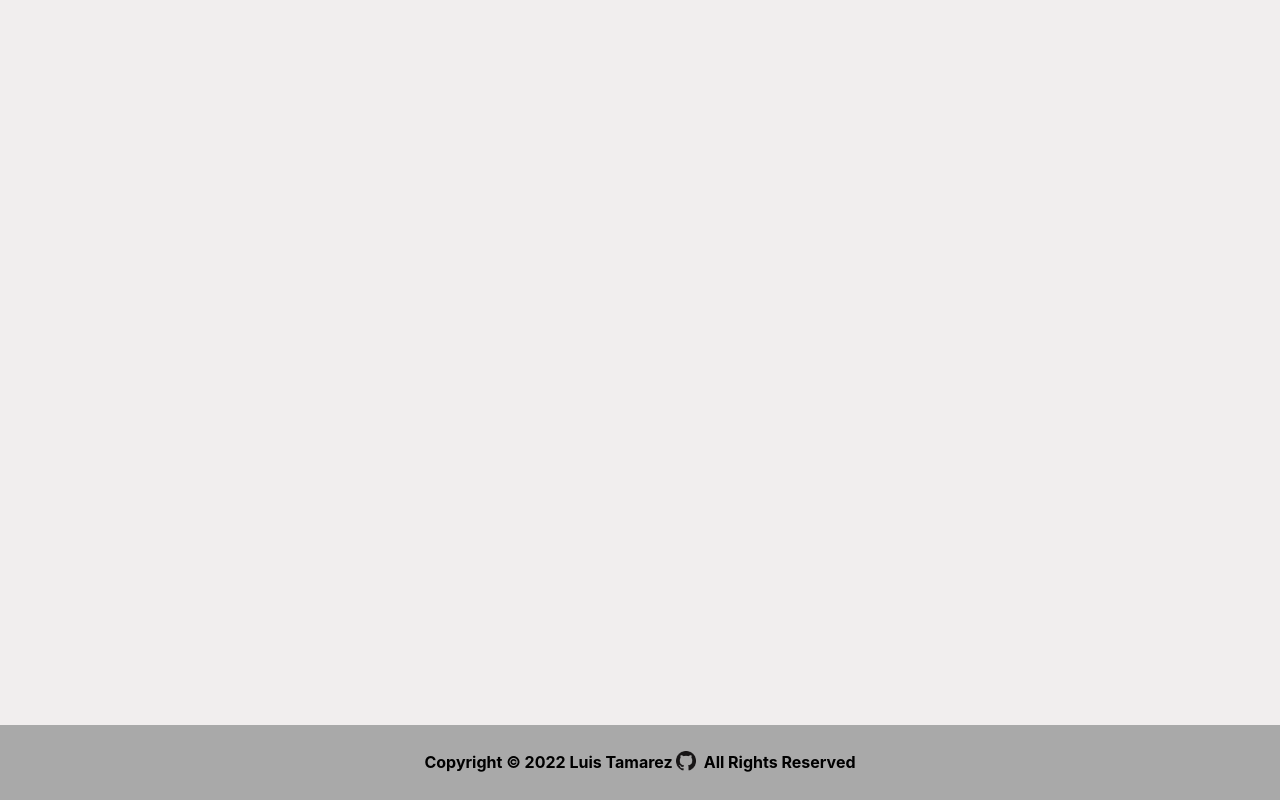
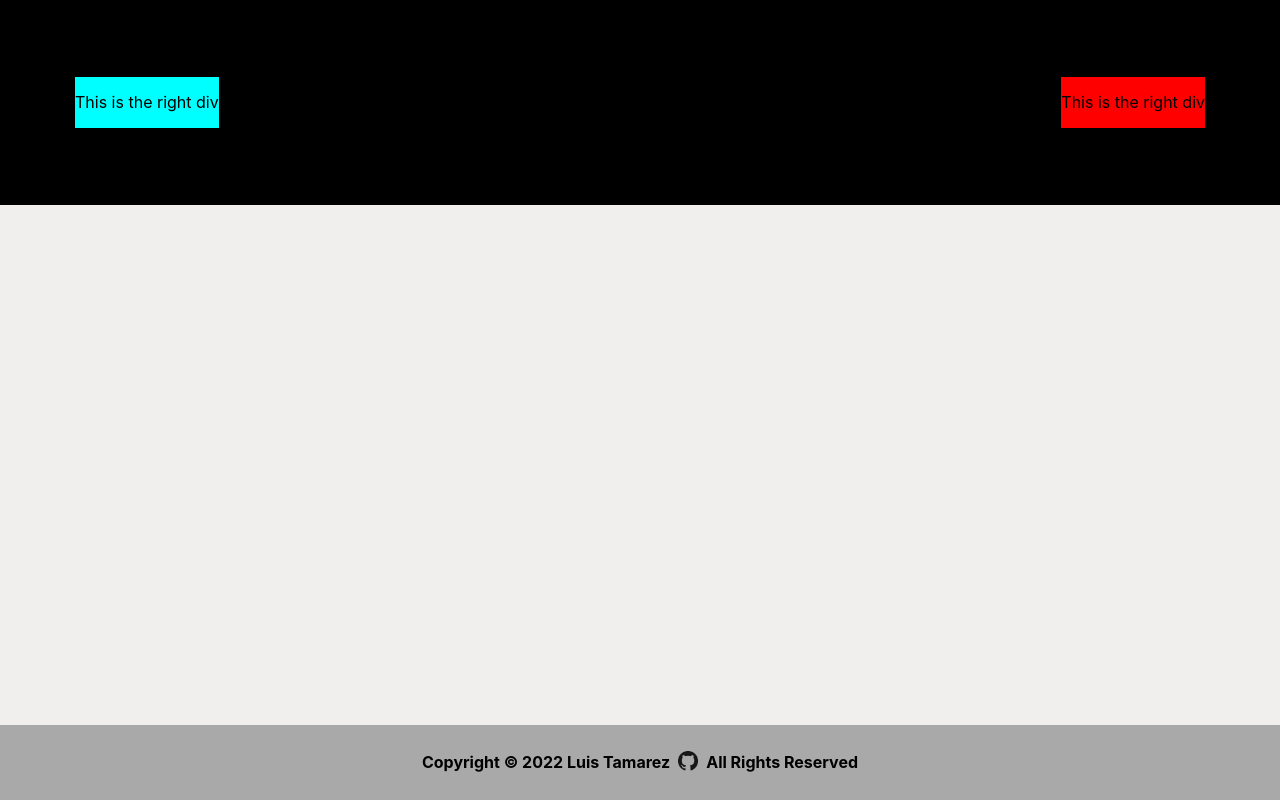
Before and after one commit to luizerkp/restaurant-page, a website built with webpack: page dist/index.html in a window 1280 px wide. Built offline with nearby package versions, Linux system fonts and the light colour scheme.

Commit message:
Refactor footer content to a separate file     * This will provide code resusability     * Add scatfold header content

```diff
--- a/src/css/style.css
+++ b/src/css/style.css
@@ -9,9 +9,29 @@ body {
 
 #content {
     display: flex;
+    flex-direction: column;
     flex: 1 0 auto;
 }
 
+#header {
+    display: flex;
+    height: 185px;
+    background-color: black;
+    justify-content: space-between;
+    align-items: center;
+    padding: 10px 75px;
+}
+
+#header-left {
+    display: flex;
+    justify-content: center;
+    align-items: left;
+    background-color: aqua;
+}
+
+#header-right {
+    background-color: red;
+}
 /* Sticky Footer and credit */
 .footer {
     display: flex;
@@ -25,7 +45,7 @@ body {
 }
 
 #github-logo {
-    padding-left: 3px;
+    padding-left: 8px;
     padding-right: 8px;
 }
 
--- /dev/null
+++ b/src/footerContent.js
@@ -0,0 +1,33 @@
+import githubLogo from './imgs/GitHubMarkSmall.png';
+
+
+// adds footer content to the page
+var footer = (function() {
+    const footerDiv = document.createElement('div');
+    footerDiv.classList.add('footer');
+    const footerPara_1 = document.createElement('p');
+    const footerPara_2 = document.createElement('p');
+    const a = document.createElement('a');
+    a.href = "https://github.com/luizerkp";
+    const myGithubLogo = document.createElement('img');
+    myGithubLogo.src= githubLogo
+    a.appendChild(myGithubLogo)
+    a.setAttribute('id', 'github-logo');
+    const date = new Date().getFullYear();
+    footerPara_1.textContent = `Copyright © ${date} Luis Tamarez`
+    footerPara_2.textContent = "All Rights Reserved";
+    footerDiv.appendChild(footerPara_1);
+    footerDiv.appendChild(a);
+    footerDiv.appendChild(footerPara_2);
+
+    const buildFooter = () => {
+        return document.body.appendChild(footerDiv);
+    }
+
+    return {
+        buildFooter: buildFooter
+    }
+
+})();
+
+export { footer };
--- a/src/index.js
+++ b/src/index.js
@@ -1,38 +1,44 @@
 import './css/style.css';
 import './css/normalize.css';
-import githubLogo from './imgs/GitHubMarkSmall.png';
+import { footer } from './footerContent.js';
+// import logo from './imgs/.png';
 
 
-// adds footer content to the page
-var footer = (function() {
-    const footerDiv = document.createElement('div');
-    footerDiv.classList.add('footer');
-    const footerPara_1 = document.createElement('p');
-    const footerPara_2 = document.createElement('p');
-    const a = document.createElement('a');
-    a.href = "https://github.com/luizerkp";
-    const myGithubLogo = document.createElement('img');
-    myGithubLogo.src= githubLogo
-    a.appendChild(myGithubLogo)
-    a.setAttribute('id', 'github-logo');
-    const date = new Date().getFullYear();
-    footerPara_1.textContent = `Copyright © ${date} Luis Tamarez`
-    footerPara_2.textContent = "All Rights Reserved";
-    footerDiv.appendChild(footerPara_1);
-    footerDiv.appendChild(a);
-    footerDiv.appendChild(footerPara_2);
+var buildContent = (function (){
+    const content = document.querySelector('#content');
+    footer.buildFooter();
 
-    const buildFooter = () => {
-        return footerDiv;
+    return {
+        getContentDiv: () => content
     }
 
-    return {
-        buildFooter: buildFooter
-    }
 
 })();
 
-var buildContent = (function (){
-    // const content = document.querySelector('#content');
-    document.body.appendChild(footer.buildFooter());
+var header = (function () {
+    const rightP = document.createElement('p');
+    rightP.textContent = "This is the right div";
+
+    const leftP = document.createElement('p');
+    leftP.textContent = "This is the right div";
+
+    const headerDiv = document.createElement('header');
+    headerDiv.setAttribute('id', 'header');
+    const contentDiv = buildContent.getContentDiv();
+
+    const headerLeftDiv = document.createElement('div');
+    headerLeftDiv.setAttribute('id', 'header-left');
+    // const myLogo = document.createElement('img');
+    // myLogo.src = logo;
+    headerLeftDiv.appendChild(leftP);
+
+    const headerRightDiv = document.createElement('div');
+    headerRightDiv.setAttribute('id', 'header-right');
+    headerRightDiv.appendChild(rightP);
+
+    headerDiv.append(headerLeftDiv, headerRightDiv);
+
+
+
+    contentDiv.appendChild(headerDiv);
 })();
--- a/webpack.config.js
+++ b/webpack.config.js
@@ -1,7 +1,7 @@
 const path = require('path');
 
 module.exports = {
-    mode: 'development',
+  mode: 'development',
   entry: './src/index.js',
   devtool: 'inline-source-map',
   devServer: {
```
Also changed, not shown: dist/main.js.
